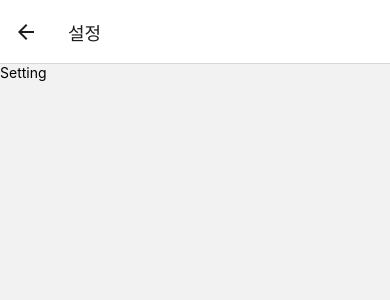
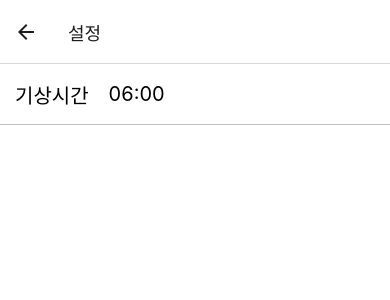
Before and after one commit to jja33705/MiracleMorning, a React Native app: screen /Setting in a window 390 px wide. Shown: the top 300 px of the page. Built offline with nearby package versions, Linux system fonts and the light colour scheme.

Commit message:
날짜 수정 레이아웃

```diff
--- a/package.json
+++ b/package.json
@@ -12,6 +12,7 @@
   "dependencies": {
     "@react-native-async-storage/async-storage": "^1.17.11",
     "@react-native-community/checkbox": "^0.5.14",
+    "@react-native-community/datetimepicker": "^6.7.5",
     "@react-navigation/native": "^6.1.3",
     "@react-navigation/native-stack": "^6.9.9",
     "@reduxjs/toolkit": "^1.9.2",
--- a/src/App.tsx
+++ b/src/App.tsx
@@ -4,14 +4,15 @@ import RootStackNavigator from './navigation/RootStackNavigator';
 import { PersistGate } from 'redux-persist/integration/react';
 import { Provider } from 'react-redux';
 import { store, persistor } from './store';
-import { Text } from 'react-native';
+import { SafeAreaView, StyleSheet, Text } from 'react-native';
 
 function Loading() {
-  return <Text>Loading</Text>;
+  return <Text>Loading...</Text>;
 }
 
 function App() {
   return (
+    <SafeAreaView style={styles.container}>
       <Provider store={store}>
         <PersistGate persistor={persistor} loading={<Loading />}>
           <NavigationContainer>
@@ -19,7 +20,14 @@ function App() {
           </NavigationContainer>
         </PersistGate>
       </Provider>
+    </SafeAreaView>
   );
 }
 
+const styles = StyleSheet.create({
+  container: {
+    flex: 1,
+  },
+});
+
 export default App;
--- /dev/null
+++ b/src/components/EditTime.tsx
@@ -0,0 +1,61 @@
+import React, { useState } from 'react';
+import { Text, StyleSheet, View, Pressable } from 'react-native';
+import { useAppSelector } from '../hooks/hooks';
+import {
+  selectRisingHour,
+  selectRisingMinute,
+} from '../store/reducers/timeSlice';
+import { numberToTwoDigits } from '../utils/formatting';
+import DateTimePicker from '@react-native-community/datetimepicker';
+
+function EditTime() {
+  const [date, setDate] = useState(new Date());
+  const [show, setShow] = useState(false);
+
+  const risingHour = useAppSelector(selectRisingHour);
+  const risingMinute = useAppSelector(selectRisingMinute);
+
+  const onPress = () => {
+    setShow(true);
+  };
+
+  return (
+    <View>
+      <Pressable
+        onPress={onPress}
+        style={({ pressed }) => [
+          {
+            backgroundColor: pressed ? '#e6e6e6' : 'white',
+          },
+        ]}>
+        <View style={styles.container}>
+          <Text style={styles.title}>기상시간</Text>
+          <Text style={styles.time}>{`${numberToTwoDigits(
+            risingHour,
+          )}:${numberToTwoDigits(risingMinute)}`}</Text>
+        </View>
+      </Pressable>
+      {show && <DateTimePicker mode="time" value={date} />}
+    </View>
+  );
+}
+
+const styles = StyleSheet.create({
+  container: {
+    height: 60,
+    flexDirection: 'row',
+    alignItems: 'center',
+  },
+  title: {
+    marginLeft: 15,
+    color: 'black',
+    fontSize: 20,
+    fontWeight: '500',
+  },
+  time: {
+    marginLeft: 20,
+    fontSize: 20,
+  },
+});
+
+export default EditTime;
--- a/src/screens/Setting.tsx
+++ b/src/screens/Setting.tsx
@@ -1,12 +1,22 @@
 import React from 'react';
-import { Text, View } from 'react-native';
+import { StyleSheet, View } from 'react-native';
+import EditTime from '../components/EditTime';
+import HorizontalLine from '../components/HorizontalLine';
 
 function Setting() {
   return (
-    <View>
-      <Text>Setting</Text>
+    <View style={styles.container}>
+      <EditTime />
+      <HorizontalLine />
     </View>
   );
 }
 
+const styles = StyleSheet.create({
+  container: {
+    backgroundColor: 'white',
+    flex: 1,
+  },
+});
+
 export default Setting;
```
Also changed, not shown: 3 other files (tests, documents, lock files or other folders). Lines whose indentation alone changed are shown as unchanged.
